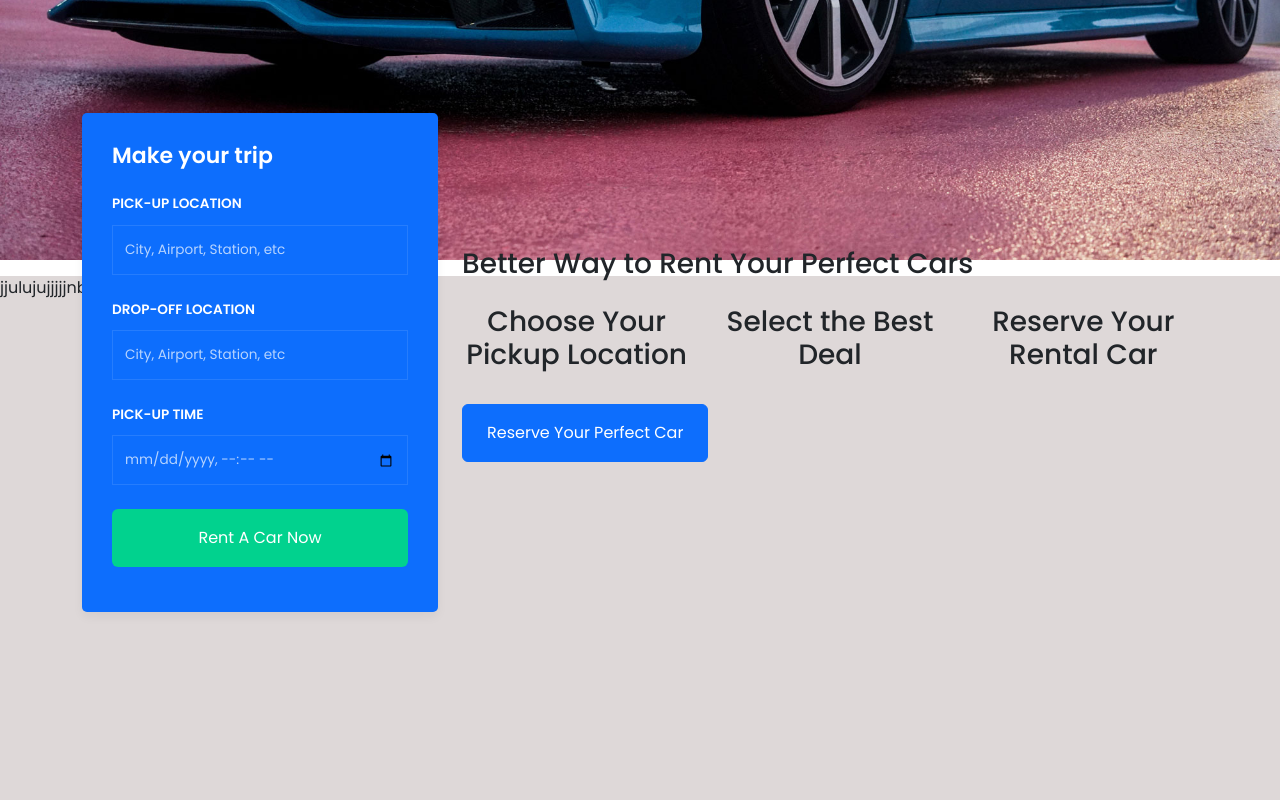
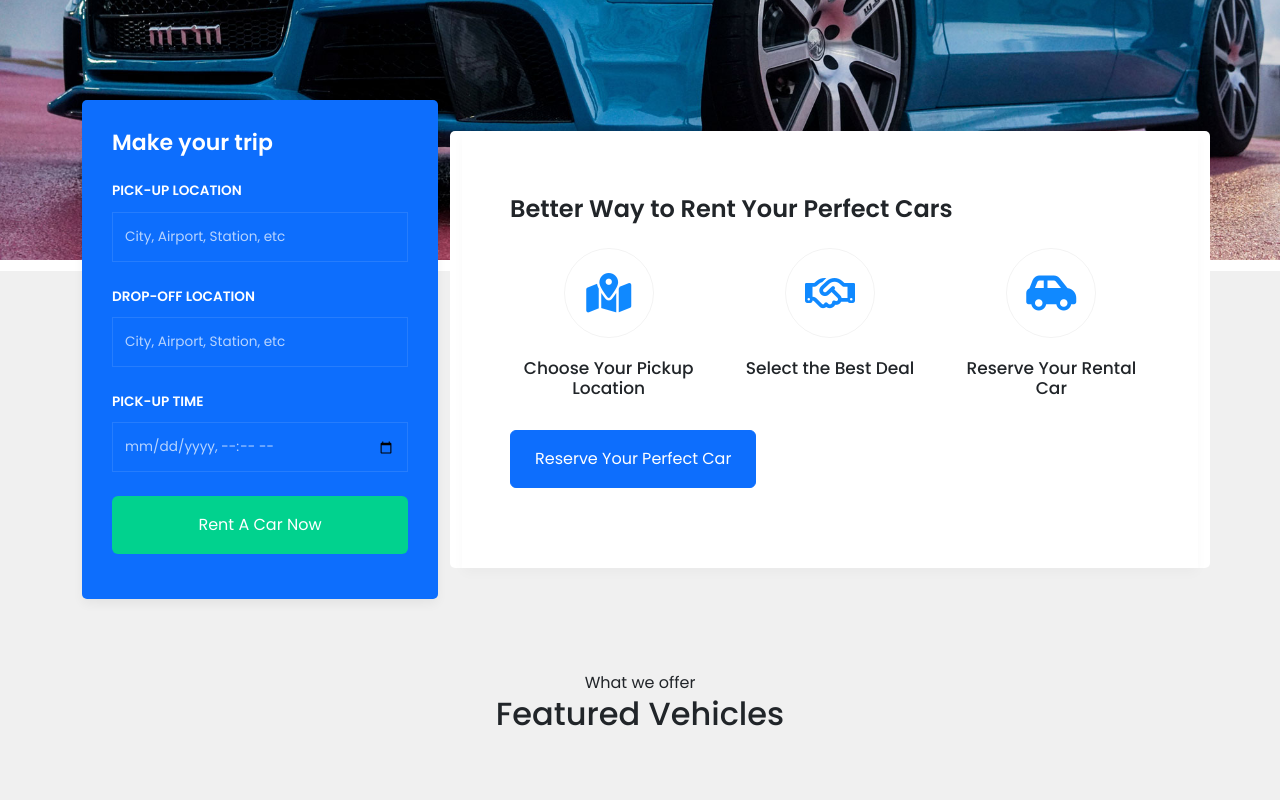
Before and after one commit to Dipsaint1/Online-Booking-System-for-Car-Rentals, a React (Vite) app in the folder client/: page / in a window 1280 px wide. Shown: the part 540-1340 px from the top of the page. Built offline with nearby package versions, Linux system fonts and the light colour scheme.

Commit message:
updated featured top

```diff
--- a/client/src/components/BookTrip.tsx
+++ b/client/src/components/BookTrip.tsx
@@ -5,7 +5,7 @@ const BookTrip = () => {
   return (
     <section id='booktrip'>
       <div className="container">
-        <div className="row" align-align-items-center>
+        <div className="row align-items-center gap-0">
           <div className='col-md-4'>
             <form action="#" className="request-form bg-primary">
               <h2>Make your trip</h2>
@@ -25,15 +25,14 @@ const BookTrip = () => {
                 <input type="submit" value="Rent A Car Now" className="btn py-3 px-4"/>
               </div>
             </form>
-
           </div>
-          <div className="col-md-8 d-flex align-items-center">
+          <div className="col-md-8 d-flex align-items-center booktrip-right">
             <div className="services-wrap rounded-right w-100">
               <h3 className="heading-section mb-4">Better Way to Rent Your Perfect Cars</h3>
               <div className="row d-flex mb-4">
                 <div className="col-md-4 d-flex align-self-stretch ftco-animate">
                   <div className="services w-100 text-center">
-                    <div className="icon d-flex align-items-center justify-content-center"><span className="flaticon-route"></span></div>
+                    <div className="icon d-flex align-items-center justify-content-center"><i className="fa-solid fa-map-location-dot"></i></div>
                     <div className="text w-100">
                       <h3 className="heading mb-2">Choose Your Pickup Location</h3>
                     </div>
@@ -41,7 +40,7 @@ const BookTrip = () => {
                 </div>
                 <div className="col-md-4 d-flex align-self-stretch ftco-animate">
                   <div className="services w-100 text-center">
-                    <div className="icon d-flex align-items-center justify-content-center"><span className="flaticon-handshake"></span></div>
+                    <div className="icon d-flex align-items-center justify-content-center"><i className="fa-regular fa-handshake"></i></div>
                     <div className="text w-100">
                       <h3 className="heading mb-2">Select the Best Deal</h3>
                     </div>
@@ -49,7 +48,7 @@ const BookTrip = () => {
                 </div>
                 <div className="col-md-4 d-flex align-self-stretch ftco-animate">
                   <div className="services w-100 text-center">
-                    <div className="icon d-flex align-items-center justify-content-center"><span className="flaticon-rent"></span></div>
+                    <div className="icon d-flex align-items-center justify-content-center"><i className="fa-solid fa-car-side"></i></div>
                     <div className="text w-100">
                       <h3 className="heading mb-2">Reserve Your Rental Car</h3>
                     </div>
--- a/client/src/components/Featured.tsx
+++ b/client/src/components/Featured.tsx
@@ -4,8 +4,17 @@ import '../sass/featured.scss';
 const FeaturedVehicles = () => {
   return (
     <section id="featured">
-jjulujujjjjjnbnbnbmbnbhbyhhbmnnm n bn
+      <div className="container featured-container">
+        <div className="row justify-content-center">
+          <div className="col-md-12 text-center mb-5">
+            <span className="subheading">What we offer</span>
+            <h2 className="mb-2">Featured Vehicles</h2>
+          </div>
+        </div>
+        <div className="row">
 
+        </div>
+      </div>
     </section>
   )
 }
--- a/client/src/sass/booktrip.scss
+++ b/client/src/sass/booktrip.scss
@@ -1,7 +1,9 @@
 #booktrip{
   position: relative;
-  top: 70vh;
+  // top: 70vh;
   width: 100%;
+  bottom: 20vh;
+
 
   .request-form{
     background: var(--primary);
@@ -64,4 +66,53 @@
       }
     }
   }
+
+  .booktrip-right{
+    background-color: white;
+    border-radius: 5px;
+  }
+  .services-wrap{
+    padding: 4em 3em;
+    background: white;
+    -webkit-box-shadow: 0px 5px 12px -1px rgba(0,0,0,0.03);
+    -moz-box-shadow: 0px 5px 12px -1px rgba(0,0,0,0.03);
+    box-shadow: 0px 5px 12px -1px rgba(0,0,0,0.03);
+
+    .heading-section{
+      font-size: 24px;
+      font-weight: 600;
+    }
+  }
+
+  .services{
+    .icon{
+      width: 90px;
+      height: 90px;
+      border-radius: 50%;
+      border: 1px solid rgba(0,0,0,.05);
+      margin: 0 auto;
+      margin-bottom: 20px;
+
+      i{
+        font-size: 40px;
+        color: var(--primary-color);
+      }
+    }
+
+    h3{
+      font-size: 17px;
+      font-weight: 500;
+    }
+    &.services-2{
+      .icon{
+        width: 110px;
+        height: 110px;
+        background: var(--primary-color);
+        border: none;
+        span{
+          color: white;
+        }
+      }
+    }
+  }
 }
--- a/client/src/sass/featured.scss
+++ b/client/src/sass/featured.scss
@@ -1,9 +1,19 @@
 #featured{
 
   position: relative;
-  top:28vh;
-  background-color: rgb(222, 216, 216);
+  bottom: 61vh;
+  // top:28vh;
+  background-color: rgb(240, 240, 240);
   min-height: 100vh;
   width: 100%;
+  height: 100%;
   z-index: -2;
+
+  .featured-container{
+    position: relative;
+    top: 50vh;
+  }
+
+
+
 }
--- a/client/src/sass/herosection.scss
+++ b/client/src/sass/herosection.scss
@@ -1,9 +1,10 @@
 #herosection{
-  // height: calc(100vh - 93px);
-  height: 100vh;
+  height: calc(100vh - 93px);
+  // height: 100vh;
   width: 100%;
   background: url(../assets/bg_1.jpg);
-  position: absolute;
+
+  // position: relative;
   top: 0;
   left: 0;
   z-index: -1;
--- a/client/src/sass/navbar.scss
+++ b/client/src/sass/navbar.scss
@@ -1,6 +1,6 @@
 #navbar{
   // min-height: 70px !important;
-  // background-color: var(--black);
+  background-color: var(--black);
   color: var(--white) !important;
   padding: 20px 10px;
 
```
Lines whose indentation alone changed are shown as unchanged.
